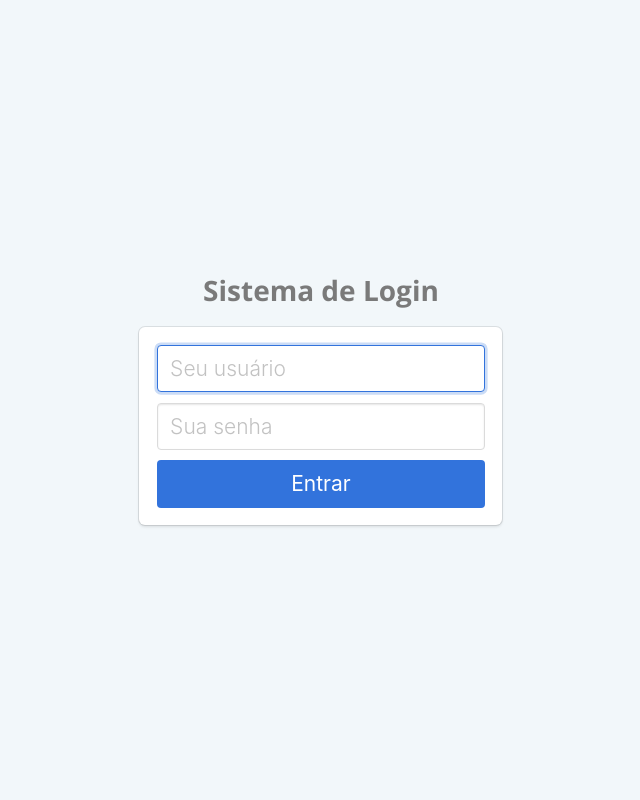
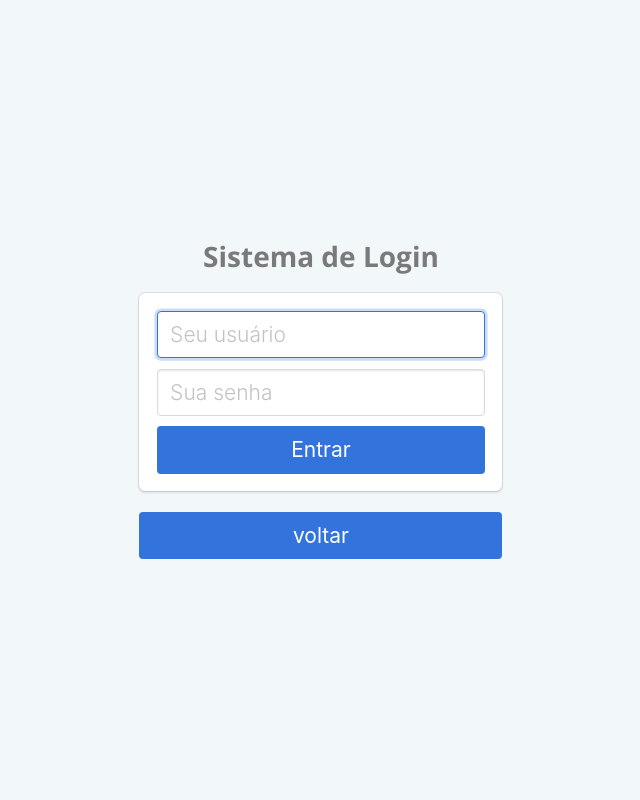
Before and after one commit to M4riotto/pj2-g06, a PHP site: page /login/index.php in a window 1280 px wide. Shown: the whole page, without its empty margins (319-959 px from the left). Run offline with PHP 8.4, Linux system fonts and the light colour scheme.

Commit message:
button voltar

```diff
--- a/pj2-g06/login/index.php
+++ b/pj2-g06/login/index.php
@@ -48,6 +48,7 @@ session_start();
                             <button type="submit" class="button is-block is-link is-large is-fullwidth">Entrar</button>
                         </form>
                     </div>
+                   <a href="../index.html"><button class="button is-block is-link is-large is-fullwidth">voltar</button></a>
                 </div>
             </div>
         </div>
```
